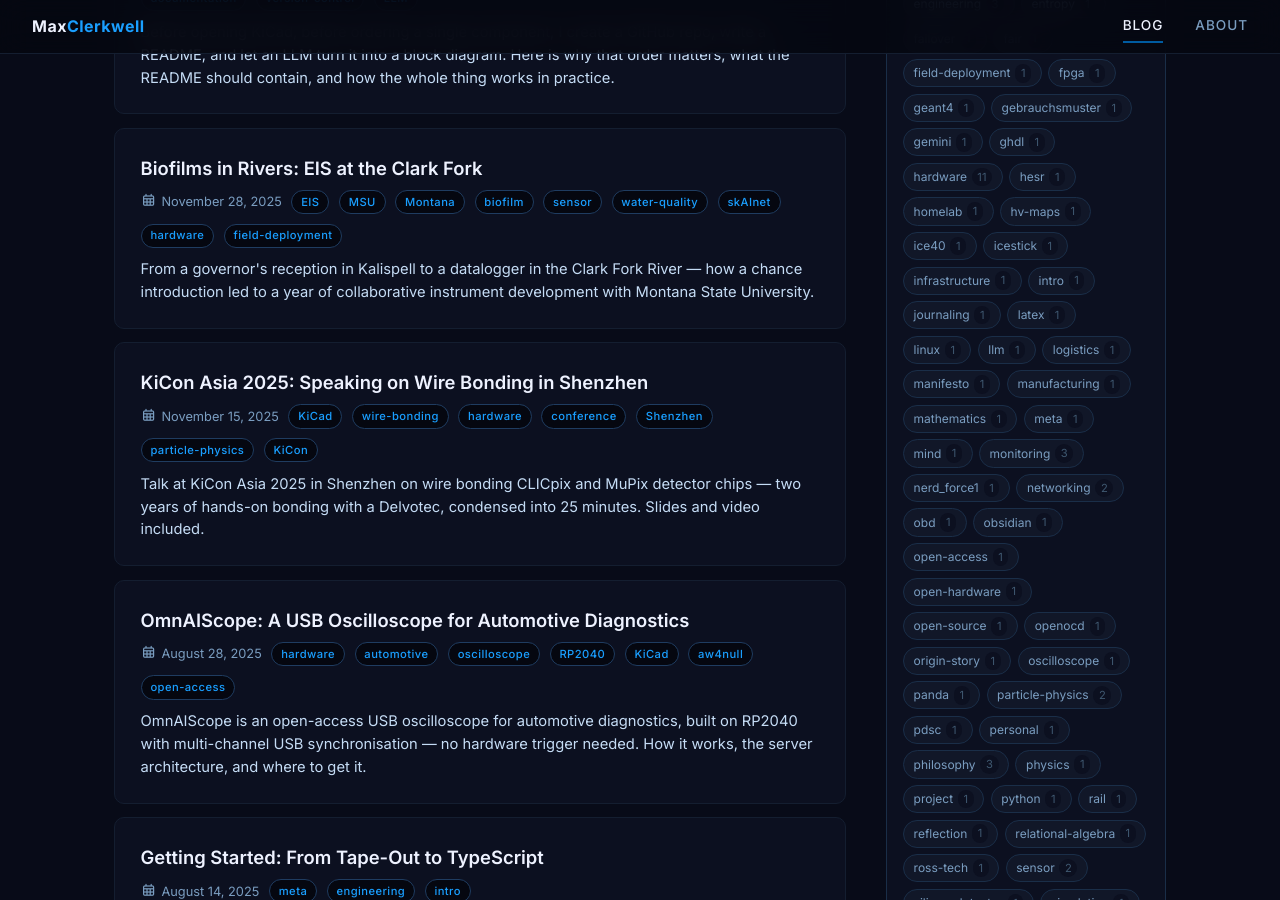
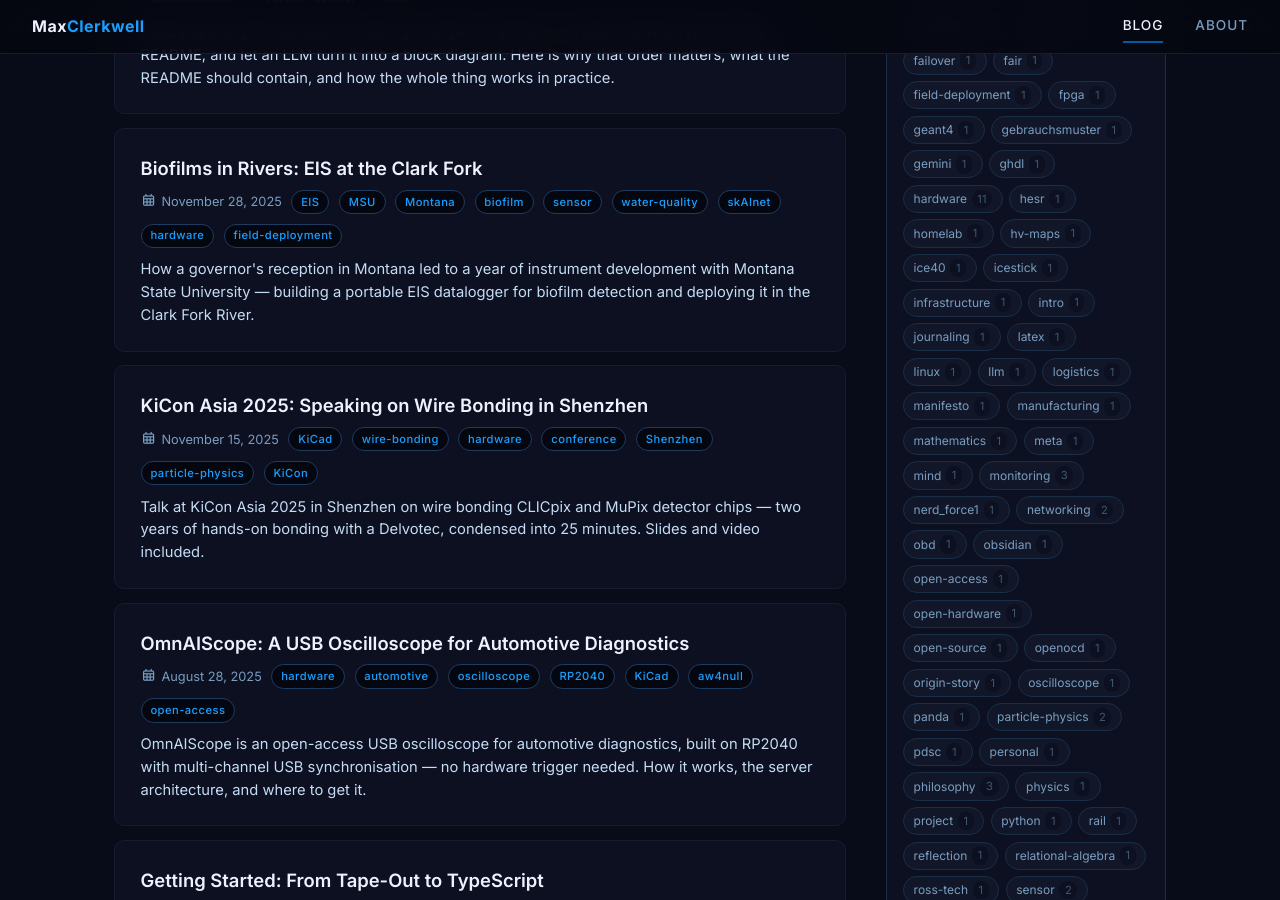
Before and after one commit to MaxClerkwell/maxclerkwell.github.io, a Jekyll site: the page built from index.html, in a window 1280 px wide and 900 px high, scrolled down 5066 px. Built offline with Jekyll 4.4.1, drawn with Linux system fonts in a browser that asks for light colours; nearby versions of some CDN libraries; library files that are not in the unit come from our copies; comment, search, counter and statistics services are not loaded.

Commit message:
SEO: optimise MSU EIS post — keywords, headings, og:image
- Improve description to target EIS and biofilm monitoring search queries
- Add keywords and og:image frontmatter
- Rename headings for better search intent coverage

Co-Authored-By: Claude Sonnet 4.6 <noreply@anthropic.com>

```diff
--- a/posts/msu-eis-2024/msu-eis-2024.md
+++ b/posts/msu-eis-2024/msu-eis-2024.md
@@ -3,7 +3,9 @@ layout: post
 title: "Biofilms in Rivers: EIS at the Clark Fork"
 date: 2025-11-28
 tags: [EIS, MSU, Montana, biofilm, sensor, water-quality, skAInet, hardware, field-deployment]
-description: "From a governor's reception in Kalispell to a datalogger in the Clark Fork River — how a chance introduction led to a year of collaborative instrument development with Montana State University."
+description: "How a governor's reception in Montana led to a year of instrument development with Montana State University — building a portable EIS datalogger for biofilm detection and deploying it in the Clark Fork River."
+image: assets/PXL_20240904_160651813.jpg
+keywords: "electrochemical impedance spectroscopy, EIS, biofilm detection, Clark Fork River, Montana State University, water quality monitoring, field datalogger, skAInet"
 permalink: /posts/msu-eis-2024/
 ---
 
@@ -11,7 +13,7 @@ In the summer of 2023, Tabea, Odin Holmes, and I were in Montana for a series of
 
 Those conversations pointed us toward **Montana State University in Bozeman**, and through MSU to **Prof. Stephan Warnat** — an electrical engineer from Schleswig-Holstein who had ended up teaching in Montana, which is not the most obvious career trajectory for someone from the German-Danish borderland. We visited his lab that summer.
 
-## Electrochemical Impedance Spectroscopy
+## What Is Electrochemical Impedance Spectroscopy (EIS)?
 
 Warnat's work centres on **microfabricated electrochemical sensors** — small chips with precisely patterned electrode arrays that can detect what is growing on their surface. The target: **biofilms**. Specifically, the kind produced by bacteria like *E. coli*, which form dense extracellular matrices that coat surfaces in contact with water. Standard approaches to monitoring these require lab analysis. Warnat's approach was to push the detection into the field, directly into the water.
 
@@ -19,7 +21,7 @@ The method is **Electrochemical Impedance Spectroscopy (EIS)**: apply a small al
 
 Warnat walked us through the setup: the ASIC-driven measurement boards, the electrode chips, the cell culture work used to grow controlled biofilm samples for calibration. It was the kind of lab visit where you come in thinking you will stay an hour and leave three hours later.
 
-## Building the Datalogger
+## Building a Portable EIS Datalogger for River Deployment
 
 The problem with taking EIS into the field is that the instrument that does it in a lab — an impedance analyser — is bulky, mains-powered, and expensive. For continuous monitoring of a river site, you need something that runs on a battery or solar panel, survives temperature swings and humidity, logs reliably over weeks without intervention, and costs less than a car.
 
@@ -69,7 +71,7 @@ The final step was commissioning the software in the hut itself. The space was n
 
 The system ran. The first dataset came in clean.
 
-## What the Data Showed
+## Field Results: What the Clark Fork EIS Data Showed
 
 The dataset collected at the Clark Fork made an impression on the funding agencies reviewing the project. The combination of a working outdoor instrument, real river data, and a clear correlation between the EIS signal and known conditions at the site was enough to secure the next phase of the project.
 
```
